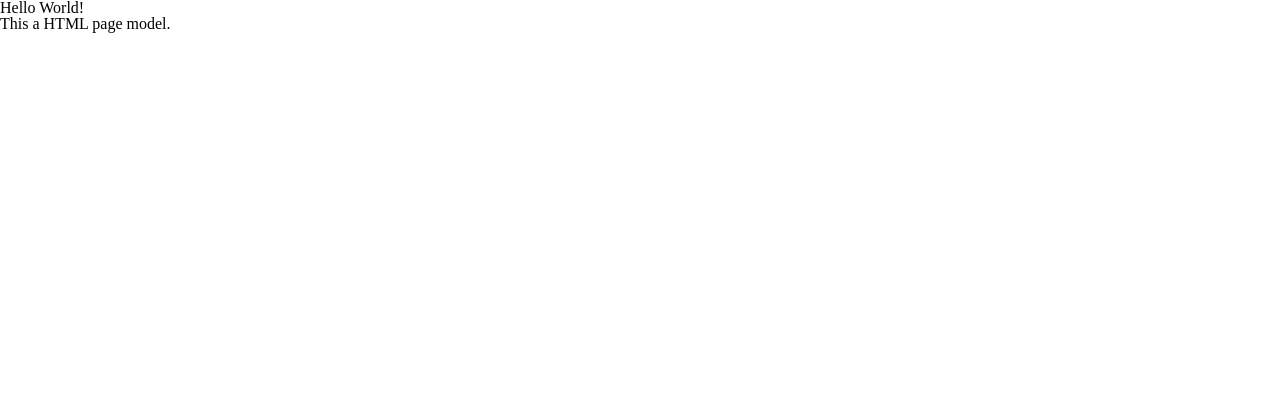
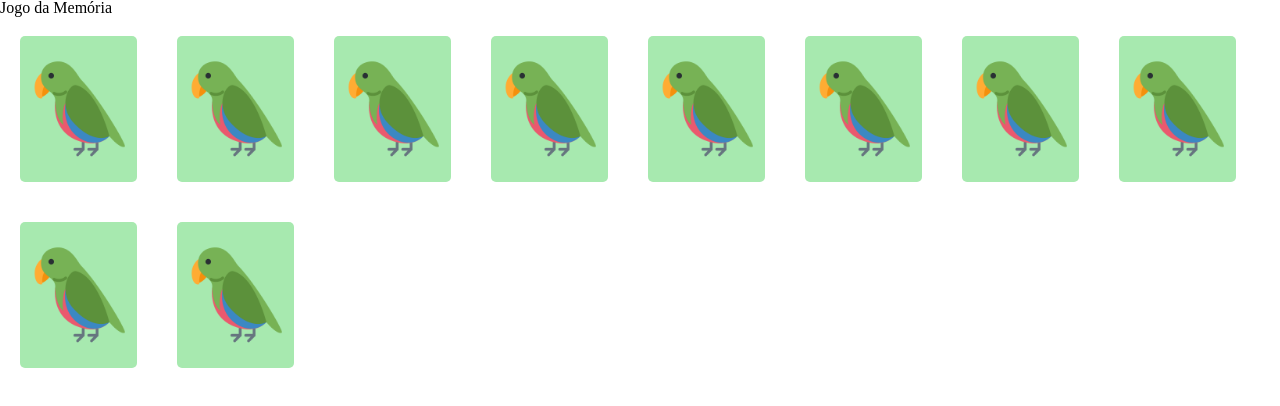
Before and after one commit to ErickCoelho/JogoDaMemoria, a plain HTML site: page index.html in a window 1280 px wide. Drawn offline with Linux system fonts and the light colour scheme.

Commit message:
cards layout

```diff
--- a/css/style.css
+++ b/css/style.css
@@ -7,7 +7,26 @@
 
 
 /* Estilos gerais aqui */
+.cardsbox{
+    display: flex;
+    flex-direction: row;
+    flex-wrap: wrap;
+}
+.card{
+    background-color: #A7E9AF;
+    border-radius: 5px;
+    width: 117px;
+    height: 146px;
+    display: flex;
+    margin: 20px;
+    display: flex;
+    justify-content: center;
+    align-items: center;
+}
 
+img{
+    height: 100px;
+}
 
 
 /* Estilos para telas menores */
--- a/index.html
+++ b/index.html
@@ -8,8 +8,19 @@
     <link rel="stylesheet" href="css/style.css">
 </head>
 <body>
-    <h1>Hello World!</h1>
-    <p>This a HTML page model.</p>
+    <div class="title">Jogo da Memória</div>
+    <div class="cardsbox">
+        <div class="card"><img class="cardimage" src="assets/front.png"></div>
+        <div class="card"><img class="cardimage" src="assets/front.png"></div>
+        <div class="card"><img class="cardimage" src="assets/front.png"></div>
+        <div class="card"><img class="cardimage" src="assets/front.png"></div>
+        <div class="card"><img class="cardimage" src="assets/front.png"></div>
+        <div class="card"><img class="cardimage" src="assets/front.png"></div>
+        <div class="card"><img class="cardimage" src="assets/front.png"></div>
+        <div class="card"><img class="cardimage" src="assets/front.png"></div>
+        <div class="card"><img class="cardimage" src="assets/front.png"></div>
+        <div class="card"><img class="cardimage" src="assets/front.png"></div>
+    </div>
 
     <!--<script src="https://unpkg.com/ionicons@5.4.0/dist/ionicons.js"></script>-->
     <script src="js/scripts.js"></script>
```
